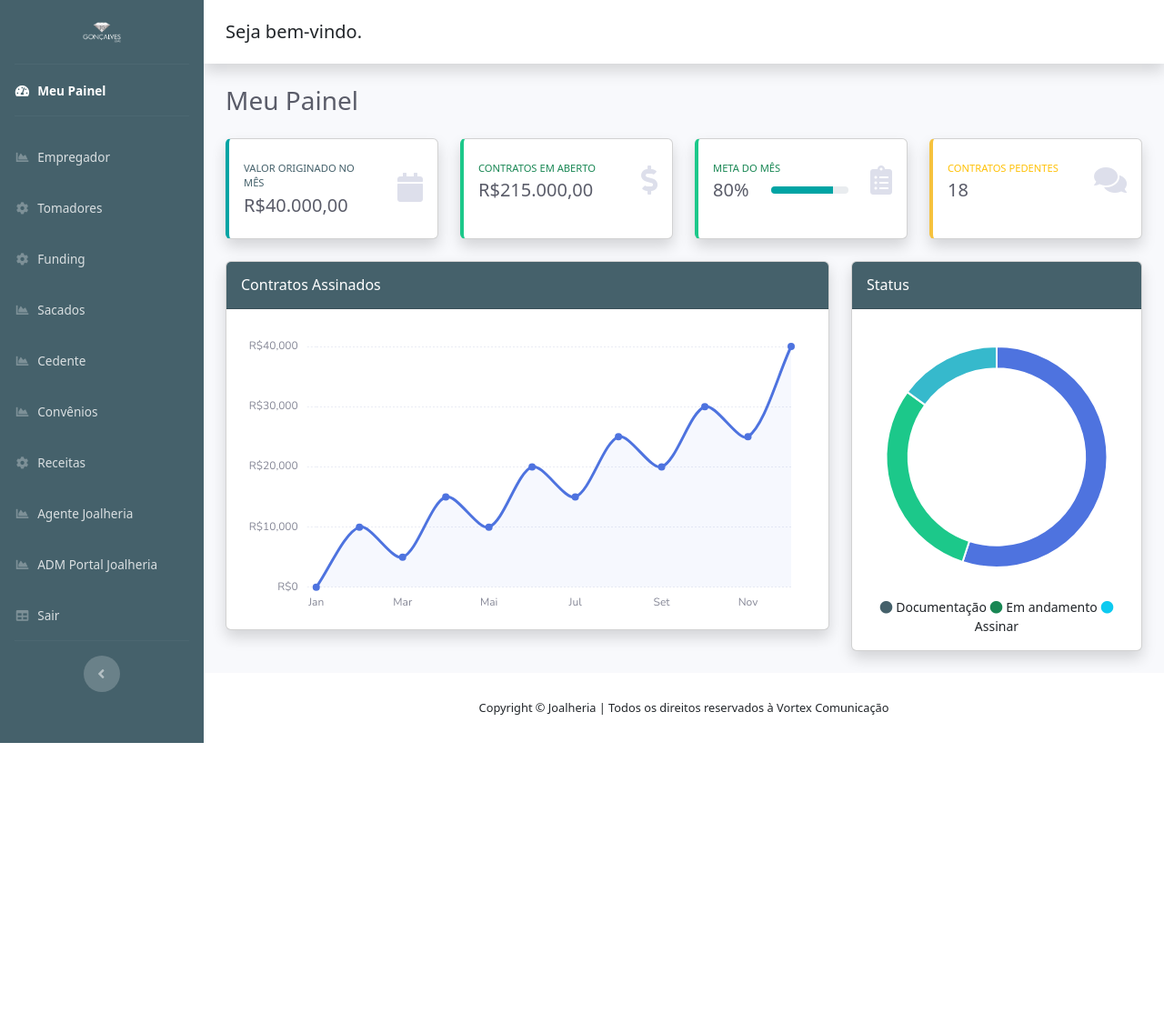
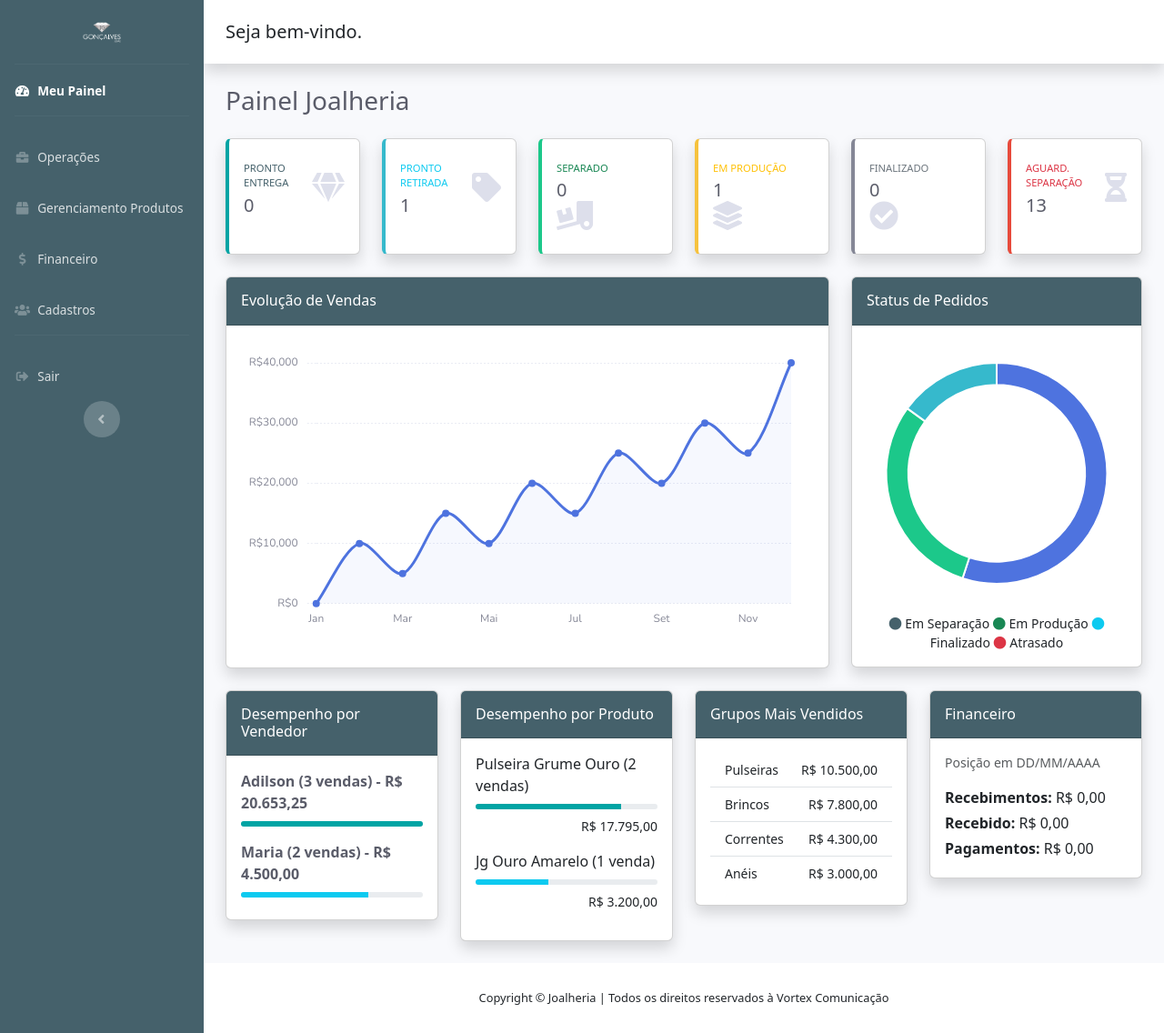
Before and after one commit to fabvalerio/sistema-joalheria, a PHP site: page / in a window 1280 px wide. Shown: the whole page at 91% size. Before the commit the page ends 817 px from the top, so only its background shows below. Run offline with PHP 8.4, Linux system fonts and the light colour scheme; some libraries are stand-ins or nearby versions.

Commit message:
ajustes na dash e menu

```diff
--- a/assets/components/sidebar.php
+++ b/assets/components/sidebar.php
@@ -8,132 +8,99 @@
     </a>
 
     <!-- Divider -->
-<hr class="sidebar-divider my-0">
+    <hr class="sidebar-divider my-0" />
 
     <!-- Nav Item - Dashboard -->
     <li class="nav-item active">
         <a class="nav-link" href="<?php echo $url?>">
             <i class="fas fa-fw fa-tachometer-alt"></i>
-        <span>Meu Painel</span></a>
+            <span>Meu Painel</span>
+        </a>
     </li>
 
     <!-- Divider -->
-<hr class="sidebar-divider">
+    <hr class="sidebar-divider" />
 
-<!-- Heading
-<div class="sidebar-heading">
-    Interface
-</div> -->
-
-<!-- <li class="nav-item">
-    <a class="nav-link collapsed" href="#" data-bs-toggle="collapse" data-bs-target="#configuracao" aria-expanded="false" aria-controls="configuracao">
-        <i class="fas fa-fw fa-cog"></i>
-        <span>Configuração</span>
+    <!-- OPERACOES -->
+    <li class="nav-item">
+        <a class="nav-link collapsed" href="#" data-bs-toggle="collapse" data-bs-target="#menuOperacoes"
+           aria-expanded="false" aria-controls="menuOperacoes">
+            <i class="fas fa-fw fa-briefcase"></i>
+            <span>Operações</span>
         </a>
-    <div id="configuracao" class="collapse" aria-labelledby="headingTwo" data-bs-parent="#accordionSidebar">
+        <div id="menuOperacoes" class="collapse" aria-labelledby="headingOperacoes" data-bs-parent="#accordionSidebar">
             <div class="bg-white py-2 collapse-inner rounded">
-            <a class="collapse-item" href="<?php echo "{$url}!/Bancos/listar"?>">Bancos</a>
-            <a class="collapse-item" href="<?php echo "{$url}!/MetasAgentes/listar"?>">Metas de Agentes</a>
-            <a class="collapse-item" href="<?php echo "{$url}!/ParametrosSistema/listar"?>">Parametros</a>
-        </div>
-    </div>
-</li> -->
-
-
-<li class="nav-item">
-    <a class="nav-link" href="<?php echo "{$url}!/Empresas/listar"?>">
-        <i class="fas fa-fw fa-chart-area"></i>
-        <span>Empregador</span></a>
-</li>
-
-<li class="nav-item">
-    <a class="nav-link collapsed" href="#" data-bs-toggle="collapse" data-bs-target="#empresa" aria-expanded="false" aria-controls="empresa">
-        <i class="fas fa-fw fa-cog"></i>
-        <!-- <span>Empresas</span> -->
-        <span>Tomadores</span>
-    </a>
-    <div id="empresa" class="collapse" aria-labelledby="headingTwo" data-bs-parent="#accordionSidebar">
-        <div class="bg-white py-2 collapse-inner rounded">
-            <a class="collapse-item" href="<?php echo "{$url}!/Tomadores/listar/1"?>">CLT</a>
-            <a class="collapse-item" href="<?php echo "{$url}!/Tomadores/listar/2"?>">PJ Médico</a>
-            <a class="collapse-item" href="<?php echo "{$url}!/Tomadores/listar/3"?>">PJ</a>
+                <a class="collapse-item" href="<?php echo "{$url}!/Vendas/listar" ?>">Vendas</a>
+                <a class="collapse-item" href="<?php echo "{$url}!/Pedidos/listar" ?>">Pedidos</a>
+                <a class="collapse-item" href="<?php echo "{$url}!/Fabrica/listar" ?>">Fábrica</a>
+                <a class="collapse-item" href="<?php echo "{$url}!/ImpressaoEtiquetas/listar" ?>">Impressão de Etiquetas</a>
+                <a class="collapse-item" href="<?php echo "{$url}!/Consignacao/listar" ?>">Consignação</a>
             </div>
         </div>
     </li>
 
-
+    <!-- GERENCIAMENTO DE PRODUTOS -->
     <li class="nav-item">
-    <a class="nav-link collapsed" href="#" data-bs-toggle="collapse" data-bs-target="#funding" aria-expanded="false" aria-controls="funding">
-        <i class="fas fa-fw fa-cog"></i>
-        <span>Funding</span>
+        <a class="nav-link collapsed" href="#" data-bs-toggle="collapse" data-bs-target="#gerenciamentoProdutos"
+           aria-expanded="false" aria-controls="gerenciamentoProdutos">
+            <i class="fas fa-fw fa-box"></i>
+            <span>Gerenciamento Produtos</span>
         </a>
-    <div id="funding" class="collapse" aria-labelledby="headingTwo" data-bs-parent="#accordionSidebar">
+        <div id="gerenciamentoProdutos" class="collapse" aria-labelledby="headingGerProdutos" data-bs-parent="#accordionSidebar">
             <div class="bg-white py-2 collapse-inner rounded">
-            <a class="collapse-item" href="<?php echo "{$url}!/ParceirosFunding/listar/3"?>">Securitizadora</a>
-            <a class="collapse-item" href="<?php echo "{$url}!/ParceirosFunding/listar/1"?>">FIDIC</a>
-            <a class="collapse-item" href="<?php echo "{$url}!/ParceirosFunding/listar/2"?>">Bancos</a>
-            <a class="collapse-item" href="<?php echo "{$url}!/ParceirosFunding/listar/4"?>">Pessoa Físíca</a>
-            <a class="collapse-item" href="<?php echo "{$url}!/ParceirosFunding/listar/5"?>">Outros</a>
+                <a class="collapse-item" href="<?php echo "{$url}!/Produtos/listar" ?>">Produtos</a>
+                <a class="collapse-item" href="<?php echo "{$url}!/Tipos/listar" ?>">Tipos</a>
+                <a class="collapse-item" href="<?php echo "{$url}!/Cotacoes/listar" ?>">Cotações</a>
+                <a class="collapse-item" href="<?php echo "{$url}!/EntradaMercadoria/listar" ?>">Entrada de Mercadoria</a>
+                <a class="collapse-item" href="<?php echo "{$url}!/MovimentacaoEstoque/listar" ?>">Movimentação de Estoque</a>
             </div>
         </div>
     </li>
 
-
+    <!-- FINANCEIRO -->
     <li class="nav-item">
-    <a class="nav-link" href="<?php echo "{$url}!/Sacado/listar"?>">
-        <i class="fas fa-fw fa-chart-area"></i>
-        <span>Sacados</span></a>
-</li>
-
-
-<li class="nav-item">
-    <a class="nav-link" href="<?php echo "{$url}!/Cedente/listar"?>">
-        <i class="fas fa-fw fa-chart-area"></i>
-        <span>Cedente</span></a>
-</li>
-
-<li class="nav-item">
-    <a class="nav-link" href="<?php echo "{$url}!/Convenios/listar"?>">
-        <i class="fas fa-fw fa-chart-area"></i>
-        <span>Convênios</span></a>
-</li>
-
-<li class="nav-item">
-    <a class="nav-link collapsed" href="#" data-bs-toggle="collapse" data-bs-target="#faturas" aria-expanded="false" aria-controls="faturas">
-        <i class="fas fa-fw fa-cog"></i>
-        <span>Receitas</span>
+        <a class="nav-link collapsed" href="#" data-bs-toggle="collapse" data-bs-target="#financeiro"
+           aria-expanded="false" aria-controls="financeiro">
+            <i class="fas fa-fw fa-dollar-sign"></i>
+            <span>Financeiro</span>
         </a>
-    <div id="faturas" class="collapse" aria-labelledby="headingTwo" data-bs-parent="#accordionSidebar">
+        <div id="financeiro" class="collapse" aria-labelledby="headingFinanceiro" data-bs-parent="#accordionSidebar">
             <div class="bg-white py-2 collapse-inner rounded">
-            <a class="collapse-item" href="<?php echo "{$url}!/Receitas/listar/1"?>">CCB: Crédito Consignado</a>
-            <a class="collapse-item" href="<?php echo "{$url}!/Receitas/listar/2"?>">Regime PJ</a>
-            <a class="collapse-item" href="<?php echo "{$url}!/Receitas/listar/3"?>">Ant. Plantão médico</a>
+                <a class="collapse-item" href="<?php echo "{$url}!/ContasPagar/listar" ?>">Contas a Pagar</a>
+                <a class="collapse-item" href="<?php echo "{$url}!/ContasReceber/listar" ?>">Contas a Receber</a>
+                <a class="collapse-item" href="<?php echo "{$url}!/CategoriaDespesa/listar" ?>">Categoria de Despesa</a>
+                <a class="collapse-item" href="<?php echo "{$url}!/Cartoes/listar" ?>">Cartões</a>
             </div>
         </div>
     </li>
 
-
+    <!-- CADASTROS -->
     <li class="nav-item">
-    <a class="nav-link" href="<?php echo "{$url}!/AgentesComerciais/listar"?>">
-        <i class="fas fa-fw fa-chart-area"></i>
-        <span>Agente Joalheria</span></a>
-</li>
-
-<li class="nav-item">
-    <a class="nav-link" href="<?php echo "{$url}!/Usuarios/listar"?>">
-        <i class="fas fa-fw fa-chart-area"></i>
-        <span>ADM Portal Joalheria</span></a>
-</li>
-
-<!-- Nav Item - Tables -->
-<li class="nav-item">
-    <a class="nav-link" href="<?php echo "{$url}sair.php"?>">
-        <i class="fas fa-fw fa-table"></i>
-        <span>Sair</span></a>
+        <a class="nav-link collapsed" href="#" data-bs-toggle="collapse" data-bs-target="#cadastros"
+           aria-expanded="false" aria-controls="cadastros">
+            <i class="fas fa-fw fa-users"></i>
+            <span>Cadastros</span>
+        </a>
+        <div id="cadastros" class="collapse" aria-labelledby="headingCadastros" data-bs-parent="#accordionSidebar">
+            <div class="bg-white py-2 collapse-inner rounded">
+                <a class="collapse-item" href="<?php echo "{$url}!/Clientes/listar" ?>">Clientes</a>
+                <a class="collapse-item" href="<?php echo "{$url}!/Fornecedores/listar" ?>">Fornecedores</a>
+                <a class="collapse-item" href="<?php echo "{$url}!/Usuarios/listar" ?>">Usuários</a>
+                <a class="collapse-item" href="<?php echo "{$url}!/Feriados/listar" ?>">Feriados</a>
+            </div>
+        </div>
     </li>
 
     <!-- Divider -->
-<hr class="sidebar-divider d-none d-md-block">
+    <hr class="sidebar-divider d-none d-md-block" />
+
+    <!-- Sair -->
+    <li class="nav-item">
+        <a class="nav-link" href="<?php echo "{$url}sair.php"?>">
+            <i class="fas fa-fw fa-sign-out-alt"></i>
+            <span>Sair</span>
+        </a>
+    </li>
 
     <!-- Sidebar Toggler (Sidebar) -->
     <div class="text-center d-none d-md-inline">
--- a/pages/home.php
+++ b/pages/home.php
@@ -1,144 +1,278 @@
-
 <!-- Page Heading -->
 <div class="d-sm-flex align-items-center justify-content-between mb-4">
-                        <h1 class="h3 mb-0 text-gray-800">Meu Painel</h1>
-                        <!-- <a href="#" class="d-none d-sm-inline-block btn btn-sm btn-primary shadow-sm"><i
-                                class="fas fa-download fa-sm text-white-50"></i> Generate Report</a> -->
+  <h1 class="h3 mb-0 text-gray-800">Painel Joalheria</h1>
 </div>
 
-                    <!-- Content Row -->
+<!-- Content Row (Primeira Linha de Indicadores) -->
 <div class="row">
 
-                        <!-- Earnings (Monthly) Card Example -->
-                        <div class="col-xl-3 col-md-6 mb-4">
+  <!-- Pronto Entrega -->
+  <div class="col-xl-2 col-md-6 mb-4">
     <div class="card border-left-primary shadow h-100 py-2">
       <div class="card-body">
         <div class="row no-gutters align-items-center">
           <div class="col mr-2">
             <div class="text-xs font-weight-bold text-primary text-uppercase mb-1">
-                                                Valor Originado no mês
-                                                <!-- Valor total de contratos assinados -->
+              Pronto Entrega
             </div>
-                                            <div class="h5 mb-0 font-weight-bold text-gray-800">R$40.000,00</div>
+            <div class="h5 mb-0 font-weight-bold text-gray-800">0</div>
           </div>
           <div class="col-auto">
-                                            <i class="fas fa-calendar fa-2x text-gray-300"></i>
+            <i class="fas fa-gem fa-2x text-gray-300"></i>
           </div>
         </div>
       </div>
     </div>
   </div>
 
-                        <!-- Earnings (Monthly) Card Example -->
-                        <div class="col-xl-3 col-md-6 mb-4">
-                            <div class="card border-left-success shadow h-100 py-2">
+  <!-- Pronto Retirada -->
+  <div class="col-xl-2 col-md-6 mb-4">
+    <div class="card border-left-info shadow h-100 py-2">
       <div class="card-body">
         <div class="row no-gutters align-items-center">
           <div class="col mr-2">
-                                            <div class="text-xs font-weight-bold text-success text-uppercase mb-1">
-                                                Contratos em Aberto</div>
-                                            <div class="h5 mb-0 font-weight-bold text-gray-800">R$215.000,00</div>
+            <div class="text-xs font-weight-bold text-info text-uppercase mb-1">
+              Pronto Retirada
+            </div>
+            <div class="h5 mb-0 font-weight-bold text-gray-800">1</div>
           </div>
           <div class="col-auto">
-                                            <i class="fas fa-dollar-sign fa-2x text-gray-300"></i>
+            <i class="fas fa-tag fa-2x text-gray-300"></i>
           </div>
         </div>
       </div>
     </div>
   </div>
 
-                        <!-- Earnings (Monthly) Card Example -->
-                        <div class="col-xl-3 col-md-6 mb-4">
+  <!-- Separado -->
+  <div class="col-xl-2 col-md-6 mb-4">
     <div class="card border-left-success shadow h-100 py-2">
       <div class="card-body">
         <div class="row no-gutters align-items-center">
           <div class="col mr-2">
-                                            <div class="text-xs font-weight-bold text-success text-uppercase mb-1">Meta do mês
+            <div class="text-xs font-weight-bold text-success text-uppercase mb-1">
+              Separado
             </div>
-                                            <div class="row no-gutters align-items-center">
-                                                <div class="col-auto">
-                                                    <div class="h5 mb-0 mr-3 font-weight-bold text-gray-800">80%</div>
-                                                </div>
-                                                <div class="col">
-                                                    <div class="progress progress-sm mr-2">
-                                                        <div class="progress-bar bg-success" role="progressbar"
-                                                            style="width: 80%" aria-valuenow="80" aria-valuemin="0"
-                                                            aria-valuemax="100"></div>
-                                                    </div>
-                                                </div>
-                                            </div>
+            <div class="h5 mb-0 font-weight-bold text-gray-800">0</div>
           </div>
           <div class="col-auto">
-                                            <i class="fas fa-clipboard-list fa-2x text-gray-300"></i>
+            <i class="fas fa-truck-loading fa-2x text-gray-300"></i>
           </div>
         </div>
       </div>
     </div>
   </div>
 
-                        <!-- Pending Requests Card Example -->
-                        <div class="col-xl-3 col-md-6 mb-4">
+  <!-- Em Produção -->
+  <div class="col-xl-2 col-md-6 mb-4">
     <div class="card border-left-warning shadow h-100 py-2">
       <div class="card-body">
         <div class="row no-gutters align-items-center">
           <div class="col mr-2">
             <div class="text-xs font-weight-bold text-warning text-uppercase mb-1">
-                                                Contratos Pedentes</div>
-                                            <div class="h5 mb-0 font-weight-bold text-gray-800">18</div>
+              Em Produção
+            </div>
+            <div class="h5 mb-0 font-weight-bold text-gray-800">1</div>
           </div>
           <div class="col-auto">
-                                            <i class="fas fa-comments fa-2x text-gray-300"></i>
-                                        </div>
+            <i class="fas fa-layer-group fa-2x text-gray-300"></i>
           </div>
         </div>
       </div>
     </div>
   </div>
 
-                    <!-- Content Row -->
-
-                    <div class="row">
-
-                        <!-- Area Chart -->
-                        <div class="col-xl-8 col-lg-7">
-                            <div class="card shadow mb-4">
-                                <!-- Card Header - Dropdown -->
-                                <div class="card-header py-3 text-white bg-primary">
-                                    <h6 class="m-0 font-weight-bold">Contratos Assinados</h6>
+  <!-- Finalizado -->
+  <div class="col-xl-2 col-md-6 mb-4">
+    <div class="card border-left-secondary shadow h-100 py-2">
+      <div class="card-body">
+        <div class="row no-gutters align-items-center">
+          <div class="col mr-2">
+            <div class="text-xs font-weight-bold text-secondary text-uppercase mb-1">
+              Finalizado
             </div>
-                                <!-- Card Body -->
-                                <div class="card-body">
-                                    <div class="chart-area">
-                                        <canvas id="myAreaChart"></canvas>
+            <div class="h5 mb-0 font-weight-bold text-gray-800">0</div>
+          </div>
+          <div class="col-auto">
+            <i class="fas fa-check-circle fa-2x text-gray-300"></i>
+          </div>
         </div>
       </div>
     </div>
   </div>
 
-                        <!-- Pie Chart -->
+  <!-- Aguardando Separação -->
+  <div class="col-xl-2 col-md-6 mb-4">
+    <div class="card border-left-danger shadow h-100 py-2">
+      <div class="card-body">
+        <div class="row no-gutters align-items-center">
+          <div class="col mr-2">
+            <div class="text-xs font-weight-bold text-danger text-uppercase mb-1">
+              Aguard. Separação
+            </div>
+            <div class="h5 mb-0 font-weight-bold text-gray-800">13</div>
+          </div>
+          <div class="col-auto">
+            <i class="fas fa-hourglass-half fa-2x text-gray-300"></i>
+          </div>
+        </div>
+      </div>
+    </div>
+  </div>
+
+</div>
+<!-- Fim da Primeira Linha de Indicadores -->
+
+<!-- Content Row (Segunda Linha) -->
+<div class="row">
+
+  <!-- Gráfico de Evolução das Vendas (Area Chart) -->
+  <div class="col-xl-8 col-lg-7">
+    <div class="card shadow mb-4">
+      <!-- Cabeçalho do Card -->
+      <div class="card-header py-3 bg-primary text-white">
+        <h6 class="m-0 font-weight-bold">Evolução de Vendas</h6>
+      </div>
+      <!-- Corpo do Card -->
+      <div class="card-body">
+        <div class="chart-area">
+          <!-- Substitua pelo seu Chart.js ou outro gráfico -->
+          <canvas id="myAreaChart"></canvas>
+        </div>
+        <div class="mt-4 text-center small">
+          <!-- Descrição / legenda adicional, se quiser -->
+          <!-- Ex: Evolução de vendas nos últimos 7 dias -->
+        </div>
+      </div>
+    </div>
+  </div>
+
+  <!-- Gráfico de Status de Pedidos (Pie Chart) -->
   <div class="col-xl-4 col-lg-5">
     <div class="card shadow mb-4">
-                                <!-- Card Header - Dropdown -->
-                                <div class="card-header py-3  text-white bg-primary">
-                                    <h6 class="m-0 font-weight-bold">Status</h6>
+      <!-- Cabeçalho do Card -->
+      <div class="card-header py-3 bg-primary text-white">
+        <h6 class="m-0 font-weight-bold">Status de Pedidos</h6>
       </div>
-                                <!-- Card Body -->
+      <!-- Corpo do Card -->
       <div class="card-body">
         <div class="chart-pie pt-4 pb-2">
+          <!-- Substitua pelo seu Chart.js ou outro gráfico -->
           <canvas id="myPieChart"></canvas>
         </div>
         <div class="mt-4 text-center small">
           <span class="mr-2">
-                                            <i class="fas fa-circle text-primary"></i> Documentação
+            <i class="fas fa-circle text-primary"></i> Em Separação
           </span>
           <span class="mr-2">
-                                            <i class="fas fa-circle text-success"></i> Em andamento
+            <i class="fas fa-circle text-success"></i> Em Produção
           </span>
           <span class="mr-2">
-                                            <i class="fas fa-circle text-info"></i> Assinar
+            <i class="fas fa-circle text-info"></i> Finalizado
+          </span>
+          <span class="mr-2">
+            <i class="fas fa-circle text-danger"></i> Atrasado
           </span>
         </div>
       </div>
     </div>
   </div>
+
 </div>
+<!-- Fim da Segunda Linha -->
+
+
+
+<!-- Quarta Linha: Desempenho por Vendedor, Desempenho por Produto, Grupos Mais Vendidos, Financeiro -->
+<div class="row">
+
+  <!-- Desempenho por Vendedor -->
+  <div class="col-xl-3 col-lg-6">
+    <div class="card shadow mb-4">
+      <div class="card-header py-3 bg-primary text-white">
+        <h6 class="m-0 font-weight-bold">Desempenho por Vendedor</h6>
+      </div>
+      <div class="card-body">
+        <!-- Exemplo de conteúdo -->
+        <p class="mb-2 fw-bold text-gray-800">Adilson (3 vendas) - R$ 20.653,25</p>
+        <div class="progress mb-3" style="height: 6px;">
+          <div class="progress-bar bg-success" style="width:100%;"></div>
+        </div>
+
+        <p class="mb-2 fw-bold text-gray-800">Maria (2 vendas) - R$ 4.500,00</p>
+        <div class="progress mb-2" style="height: 6px;">
+          <div class="progress-bar bg-info" style="width:70%;"></div>
+        </div>
+      </div>
+    </div>
+  </div>
+
+  <!-- Desempenho por Produto -->
+  <div class="col-xl-3 col-lg-6">
+    <div class="card shadow mb-4">
+      <div class="card-header py-3 bg-primary text-white">
+        <h6 class="m-0 font-weight-bold">Desempenho por Produto</h6>
+      </div>
+      <div class="card-body">
+        <p class="mb-2">Pulseira Grume Ouro (2 vendas)</p>
+        <div class="progress mb-2" style="height: 6px;">
+          <div class="progress-bar bg-success" style="width:80%;"></div>
+        </div>
+        <p class="small text-end">R$ 17.795,00</p>
+
+        <p class="mb-2">Jg Ouro Amarelo (1 venda)</p>
+        <div class="progress mb-2" style="height: 6px;">
+          <div class="progress-bar bg-info" style="width:40%;"></div>
+        </div>
+        <p class="small text-end">R$ 3.200,00</p>
+      </div>
+    </div>
+  </div>
+
+  <!-- Grupos Mais Vendidos -->
+  <div class="col-xl-3 col-lg-6">
+    <div class="card shadow mb-4">
+      <div class="card-header py-3 bg-primary text-white">
+        <h6 class="m-0 font-weight-bold">Grupos Mais Vendidos</h6>
+      </div>
+      <div class="card-body">
+        <ul class="list-group list-group-flush small">
+          <li class="list-group-item d-flex justify-content-between">
+            <span>Pulseiras</span>
+            <span>R$ 10.500,00</span>
+          </li>
+          <li class="list-group-item d-flex justify-content-between">
+            <span>Brincos</span>
+            <span>R$ 7.800,00</span>
+          </li>
+          <li class="list-group-item d-flex justify-content-between">
+            <span>Correntes</span>
+            <span>R$ 4.300,00</span>
+          </li>
+          <li class="list-group-item d-flex justify-content-between">
+            <span>Anéis</span>
+            <span>R$ 3.000,00</span>
+          </li>
+        </ul>
+      </div>
+    </div>
+  </div>
+
+  <!-- Financeiro -->
+  <div class="col-xl-3 col-lg-6">
+    <div class="card shadow mb-4">
+      <div class="card-header py-3 bg-primary text-white">
+        <h6 class="m-0 font-weight-bold">Financeiro</h6>
+      </div>
+      <div class="card-body">
+        <p class="small text-muted">Posição em DD/MM/AAAA</p>
+        <p class="mb-1"><strong>Recebimentos:</strong> R$ 0,00</p>
+        <p class="mb-1"><strong>Recebido:</strong> R$ 0,00</p>
+        <p class="mb-1"><strong>Pagamentos:</strong> R$ 0,00</p>
+        <!-- Adicione mais linhas conforme sua necessidade -->
+      </div>
+    </div>
+  </div>
+
+</div>
+<!-- Fim da Quarta Linha -->
```
Lines whose indentation alone changed are shown as unchanged.
